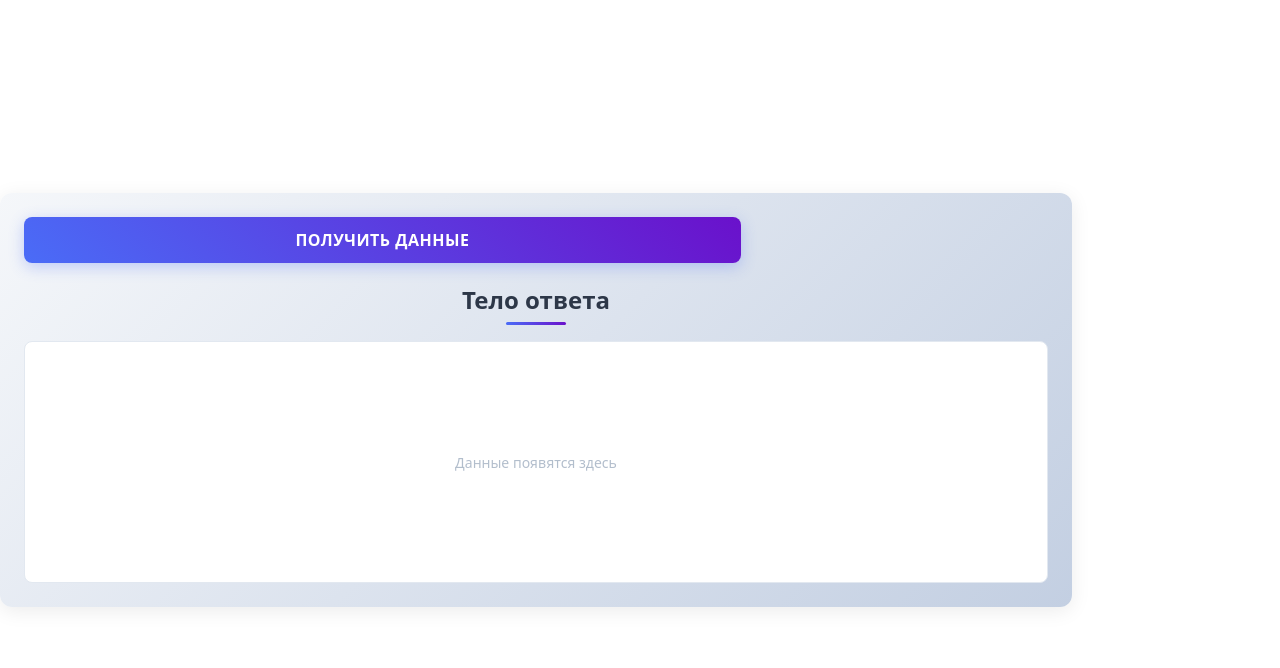
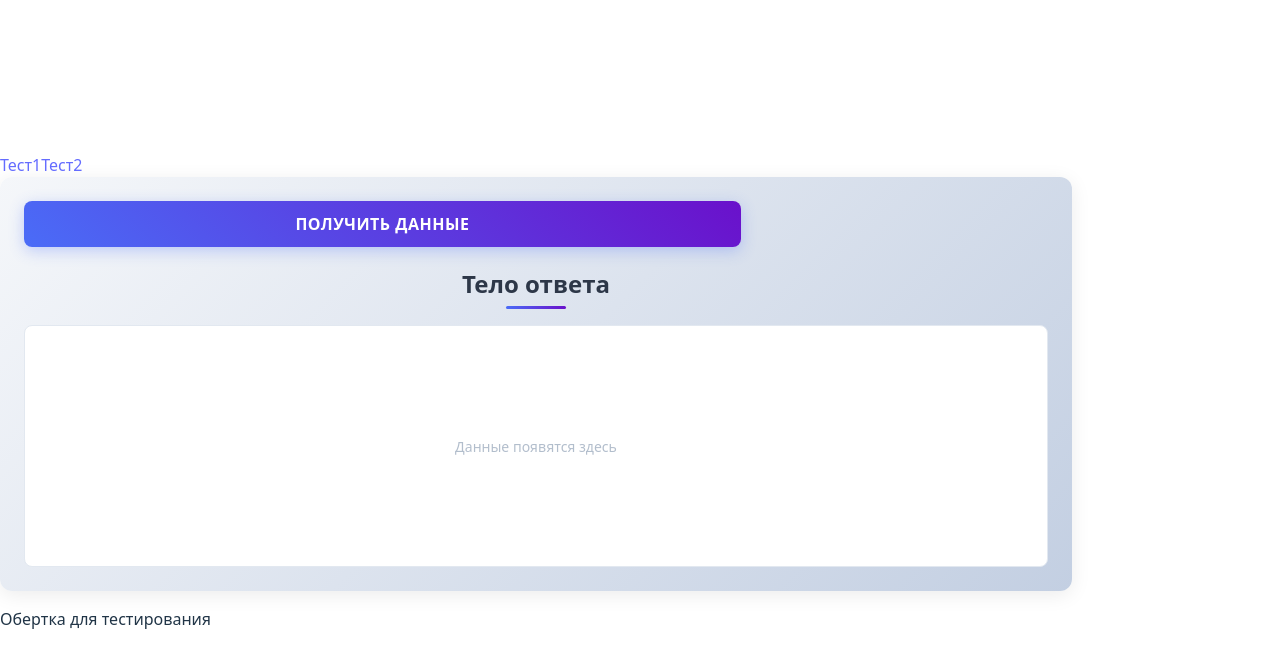
Before and after one commit to AlfaIV/React-Templete-Repo, a React (Vite) app in the folder template/: page /test2 in a window 1280 px wide. Shown: the top 668 px of the page. Built offline with nearby package versions, Linux system fonts and the light colour scheme.

Commit message:
feat: add router

```diff
--- a/template/package.json
+++ b/template/package.json
@@ -12,6 +12,7 @@
   "dependencies": {
     "react": "^19.2.0",
     "react-dom": "^19.2.0",
+    "react-router-dom": "^7.12.0",
     "sass": "^1.97.2"
   },
   "devDependencies": {
--- /dev/null
+++ b/template/src/components/layout/layout.tsx
@@ -0,0 +1,25 @@
+import { Outlet, Link } from 'react-router-dom';
+import { baseUrl, baseUrlTitle, footerTitle, test2Url, test2UrlTitle } from '../../constants/constants';
+
+const Layout = () => {
+  return (
+    <div>
+      <header>
+        <nav>
+          <Link to={baseUrl}>{baseUrlTitle}</Link>
+          <Link to={test2Url}>{test2UrlTitle}</Link>
+        </nav>
+      </header>
+
+      <main>
+        <Outlet />
+      </main>
+
+      <footer>
+        <p>{footerTitle}</p>
+      </footer>
+    </div>
+  );
+};
+
+export default Layout;
--- a/template/src/components/testComponent2/testComponent2.tsx
+++ b/template/src/components/testComponent2/testComponent2.tsx
@@ -1,3 +1,4 @@
+import { answerTitle, getDataTitle } from '../../constants/constants';
 import './testComponent2.scss'
 
 const testComponent2 = () => {
@@ -9,9 +10,9 @@ const testComponent2 = () => {
         <>
             <div className='testComponent2'>
                 <button className='testComponent2__btn' onClick={buttonOnClick}>
-                    Получить данные
+                    {getDataTitle}
                 </button>
-                <h1 className='testComponent2__h1'>Тело ответа</h1>
+                <h1 className='testComponent2__h1'>{answerTitle}</h1>
                 <div className='testComponent2__body'></div>
             </div>
         </>
--- /dev/null
+++ b/template/src/constants/constants.ts
@@ -0,0 +1,8 @@
+export const baseUrl = '/';
+export const test2Url = 'test2';
+
+export const baseUrlTitle = 'Тест1';
+export const test2UrlTitle = 'Тест2';
+export const footerTitle = 'Обертка для тестирования';
+export const getDataTitle = 'Получить данные';
+export const answerTitle = 'Тело ответа';
--- a/template/src/main.tsx
+++ b/template/src/main.tsx
@@ -1,10 +1,11 @@
 import { StrictMode } from 'react'
 import { createRoot } from 'react-dom/client'
 import './index.css'
-import TestComponent2 from 'components/testComponent2/testComponent2'
+import RouterWrapper from './router/router'
+
 
 createRoot(document.getElementById('root')!).render(
   <StrictMode>
-    <TestComponent2 />
+    <RouterWrapper />
   </StrictMode>,
 )
--- a/template/src/router/router.tsx
+++ b/template/src/router/router.tsx
@@ -0,0 +1,23 @@
+import { BrowserRouter as Router, Routes, Route } from 'react-router-dom';
+
+import Layout from '../components/layout/layout';
+import TestComponent2 from '../components/testComponent2/testComponent2';
+import TestComponent1 from '../components/testComponent1/testComponent1';
+
+import { baseUrl, test2Url } from '../constants/constants';
+
+const RouterWrapper = () => {
+  return (
+    <Router>
+      <Routes>
+        <Route path={baseUrl} element={<Layout />}>
+          <Route index element={<TestComponent1 />} />
+          <Route path={test2Url} element={<TestComponent2 />} />
+        </Route>
+        {/* <Route path="*" element={<NotFound />} /> */}
+      </Routes>
+    </Router>
+  )
+}
+
+export default RouterWrapper;
```
Also changed, not shown: 1 other file (tests, documents, lock files or other folders).
